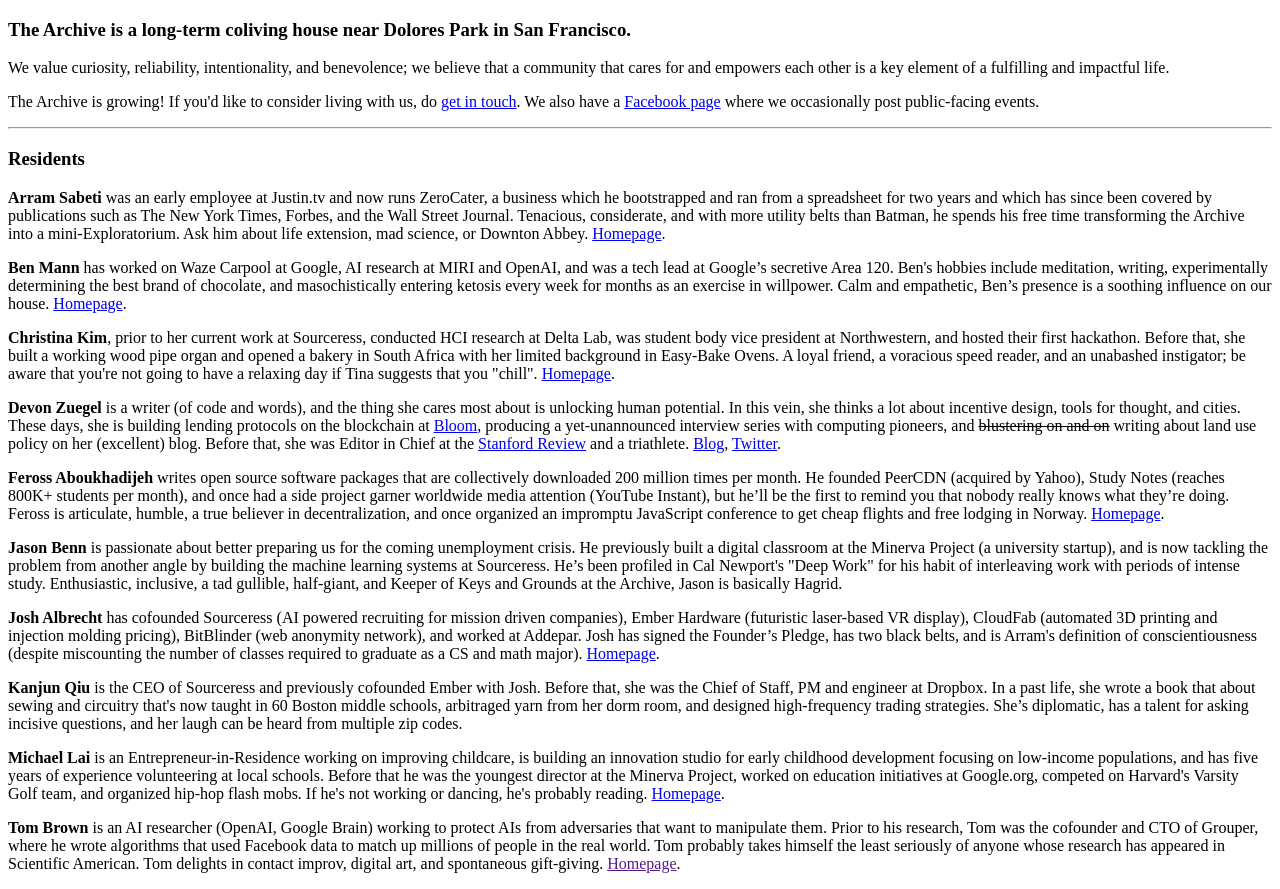
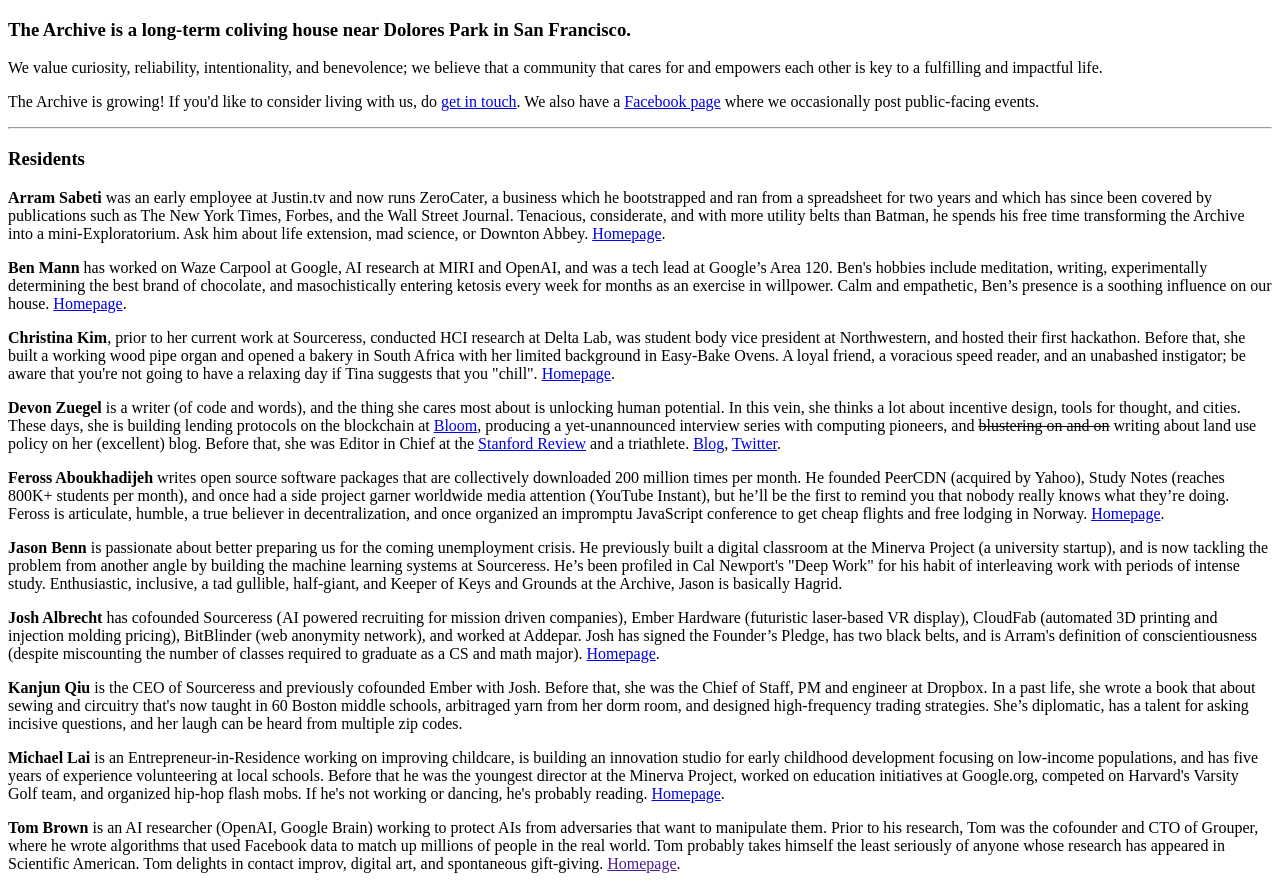
Before and after one commit to JasonBenn/archive.house, a Gatsby site: page / in a window 1280 px wide. Built offline with nearby package versions, Linux system fonts and the light colour scheme; Gatsby itself is replaced by a stand-in of ours.

Commit message:
Minor language tweaks for house summary & ben's bio (#1)

```diff
--- a/src/pages/index.tsx
+++ b/src/pages/index.tsx
@@ -24,8 +24,8 @@ export default class extends React.Component<IndexPageProps, {after: number}> {
           </h3>
           <p>
             We value curiosity, reliability, intentionality, and benevolence; we
-            believe that a community that cares for and empowers each other is a key
-            element of a fulfilling and impactful life.
+            believe that a community that cares for and empowers each other is key
+            to a fulfilling and impactful life.
           </p>
 
           <p>
@@ -53,7 +53,7 @@ export default class extends React.Component<IndexPageProps, {after: number}> {
 
           <p>
             <strong>Ben Mann</strong> has worked on Waze Carpool at Google, AI
-            research at MIRI and OpenAI, and was a tech lead at Google’s secretive
+            research at MIRI and OpenAI, and was a tech lead at Google’s
             Area 120. Ben's hobbies include meditation, writing, experimentally
             determining the best brand of chocolate, and masochistically entering
             ketosis every week for months as an exercise in willpower. Calm and
```
